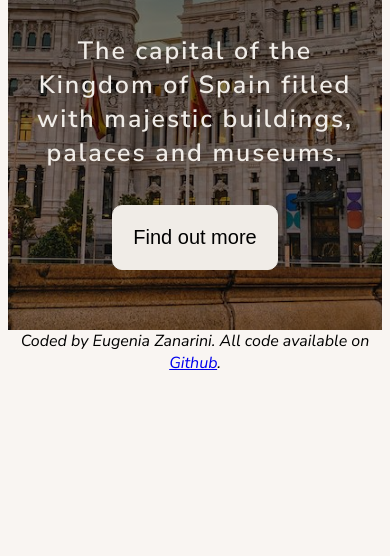
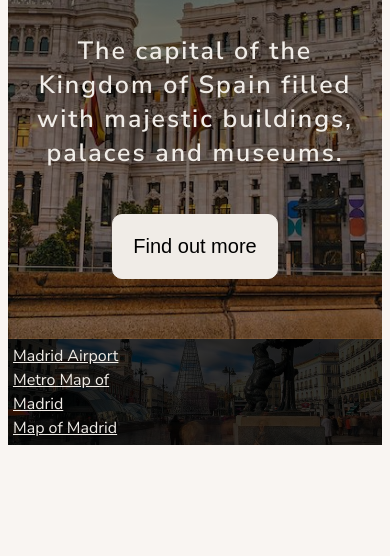
Before and after one commit to therankofjedimaster/travel-project, a plain HTML site: page index.html in a window 390 px wide. Shown: the part 288-844 px from the top of the page. Drawn offline with Linux system fonts and the light colour scheme.

Commit message:
Footer
-Creation of a footer
-Attempt at making footer responsive

```diff
--- a/index.html
+++ b/index.html
@@ -15,17 +15,47 @@
 </head>
 
 <body>
-    <div class="container">
+    <div class="container=header">
         <header>
             <h1>Welcome to Madrid</h1>
-            <p>The capital of the Kingdom of Spain filled with majestic buildings, palaces and museums.</p>
+            <h4>The capital of the Kingdom of Spain filled with majestic buildings, palaces and museums.</h4>
             <a href="https://www.esmadrid.com/en" target="_blank"> <button>Find out more</button></a>
         </header>
     </div>
-    <footer>
-        <i> Coded by Eugenia Zanarini. All code available on <a
-                href="https://github.com/therankofjedimaster/travel-project" target="_blank">Github</a>.</i>
-    </footer>
+
+    <div class="container-footer">
+        <footer class="grid">
+            <div>
+                <h3>More about Madrid</h3>
+                <ul>
+                    <li><a href="https://www.aeropuertomadrid-barajas.com/eng/home.html" target="_blank"> Madrid
+                            Airport</a></li>
+                    <li> <a href="https://www.metromadrid.es/en/travel-in-the-metro/metro-de-madrid-maps"
+                            target="_blank"> Metro Map of
+                            Madrid</a></li>
+                    <li> <a href="https://www.esmadrid.com/en/madrid-city-map" target="_blank"> Map of Madrid</a></li>
+                </ul>
+            </div>
+            <div>
+                <h3>About me</h3>
+                <p> I am a young front-end developer currently studying <br> the craft with SheCodes. All the code for
+                    this
+                    page is <br>
+                    available on <a href="https://github.com/therankofjedimaster/travel-project"
+                        target="_blank">Github</a>.</p>
+            </div>
+            <div>
+                <h3>About this website</h3>
+                <p>This website was built to showcase knowledge in responsive web design, as well as usage of CSS grids,
+                    CSS
+                    cards, creating headers and footers, and various other CSS knowledge.</p>
+            </div>
+
+        </footer>
+    </div>
+
+
+
 </body>
 
 </html>
--- a/style.css
+++ b/style.css
@@ -4,11 +4,17 @@ body {
 }
 
 @media (max-width: 900px) {
-  .container {
+  .container-header {
+    max-width: 800px;
+  }
+  .container-footer {
     max-width: 800px;
   }
   header {
     padding: 30px 0;
+  }
+  footer {
+    padding: 20px 0;
   }
   h1 {
     font-size: 45px;
@@ -16,8 +22,20 @@ body {
   p {
     font-size: 20px;
   }
+
+  .grid p {
+    display: none;
+  }
+
+  .grid h3 {
+    display: none;
+  }
+
+  .grid li {
+    line-height: 1.5;
+  }
 }
-.container {
+.container-header {
   display: flex;
   justify-content: center;
   margin: 0 auto;
@@ -41,7 +59,7 @@ h1 {
   font-size: 60px;
   font-weight: 900;
 }
-p {
+h4 {
   color: rgb(240, 236, 231);
   font-size: 25px;
   padding: 10px;
@@ -62,6 +80,39 @@ button:hover {
   cursor: grab;
 }
 
+.container-footer {
+  display: flex;
+  justify-content: justify;
+  margin: 0 auto;
+  max-width: 1400px;
+}
 footer {
-  text-align: center;
+  max-width: 1400px;
+  margin: 0 auto;
+  background-image: linear-gradient(rgba(0, 0, 0, 0.8), rgba(0, 0, 0, 0.8)),
+    url('images/madrid-footer.jpg');
+  background-size: cover;
+  background-position: center;
+  background-repeat: no-repeat;
+  color: rgb(240, 236, 231);
+  padding: 25px 0;
 }
+.grid {
+  display: grid;
+  grid-template-columns: 1fr 1fr 1fr;
+  padding: 5px;
+}
+footer a {
+  color: rgb(240, 236, 231);
+}
+
+footer li {
+  list-style: none;
+  margin: 0;
+  padding: 0;
+}
+
+footer ul {
+  margin: 0;
+  padding: 0;
+}
```
Also changed, not shown: images/madrid-footer.jpg (added).
